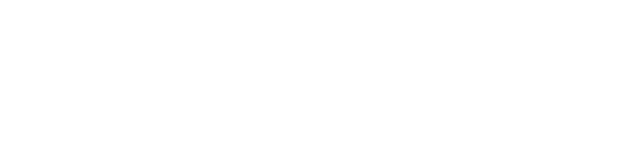
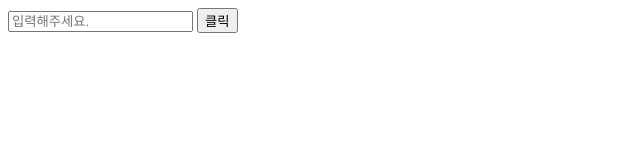
Before and after one commit to kdt-ful-class-three-group/member_11, a website: page index.html in a window 1280 px wide. Shown: the whole page, without its empty margins (0-640 px from the left). Drawn offline with Linux system fonts and the light colour scheme.

Commit message:
폼태그 생성

```diff
--- a/index.html
+++ b/index.html
@@ -6,6 +6,9 @@
   <title>Document</title>
 </head>
 <body>
-  <form action=""></form>
+  <form action="">
+    <input type="text" placeholder="입력해주세요.">
+    <button type="submit">클릭</button>
+  </form>
 </body>
 </html>
```
